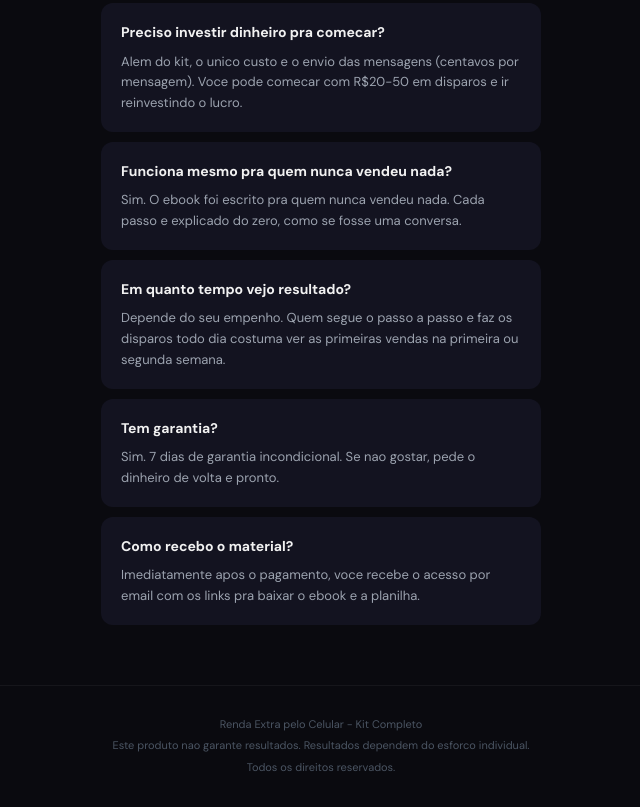
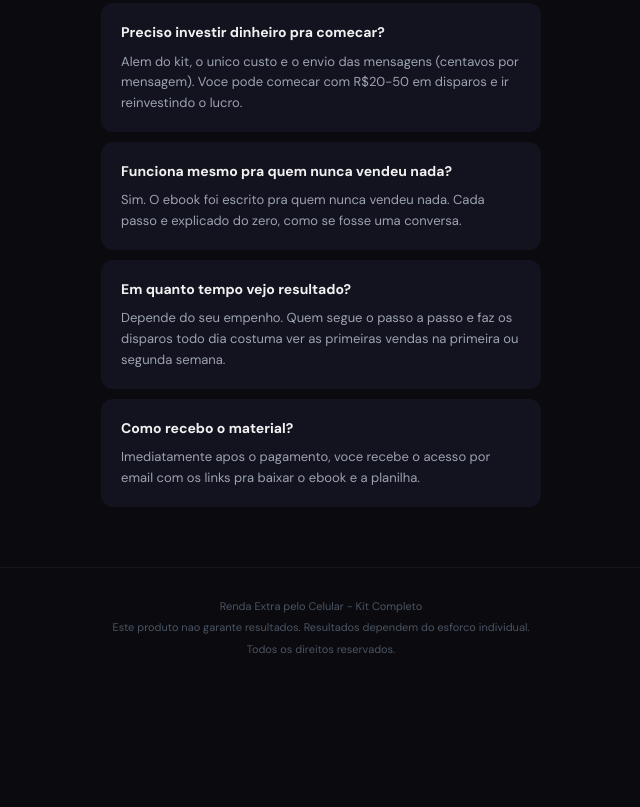
Before and after one commit to bmverificada/vendaskitebook, a plain HTML site: page index.html in a window 1280 px wide. Shown: the part 3652-4459 px from the top of the page, without its empty margins (319-959 px from the left). After the commit the page ends 4341 px from the top, so only its background shows below. Drawn offline with Linux system fonts and the light colour scheme.

Commit message:
Update index.html

```diff
--- a/index.html
+++ b/index.html
@@ -753,11 +753,6 @@
     </div>
 
     <div class="faq-item">
-      <div class="q">Tem garantia?</div>
-      <div class="a">Sim. 7 dias de garantia incondicional. Se nao gostar, pede o dinheiro de volta e pronto.</div>
-    </div>
-
-    <div class="faq-item">
       <div class="q">Como recebo o material?</div>
       <div class="a">Imediatamente apos o pagamento, voce recebe o acesso por email com os links pra baixar o ebook e a planilha.</div>
     </div>
```
